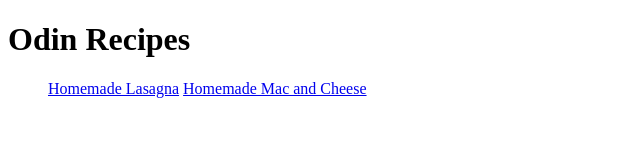
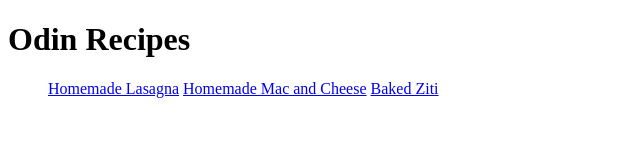
Before and after one commit to amurillo18/odin-recipes, a plain HTML site: page index.html in a window 1280 px wide. Shown: the full height of the page, 0-640 px from the left. Drawn offline with Linux system fonts and the light colour scheme.

Commit message:
Updated Baked Ziti link

```diff
--- a/index.html
+++ b/index.html
@@ -11,7 +11,7 @@
     <ul>
     <a href="/lasagna.html">Homemade Lasagna</a>
     <a href="/macandcheese.html">Homemade Mac and Cheese</a>
-    <a href="ziti.html"></a>
+    <a href="ziti.html">Baked Ziti</a>
     </ul>
 </body>
 </html>
```
